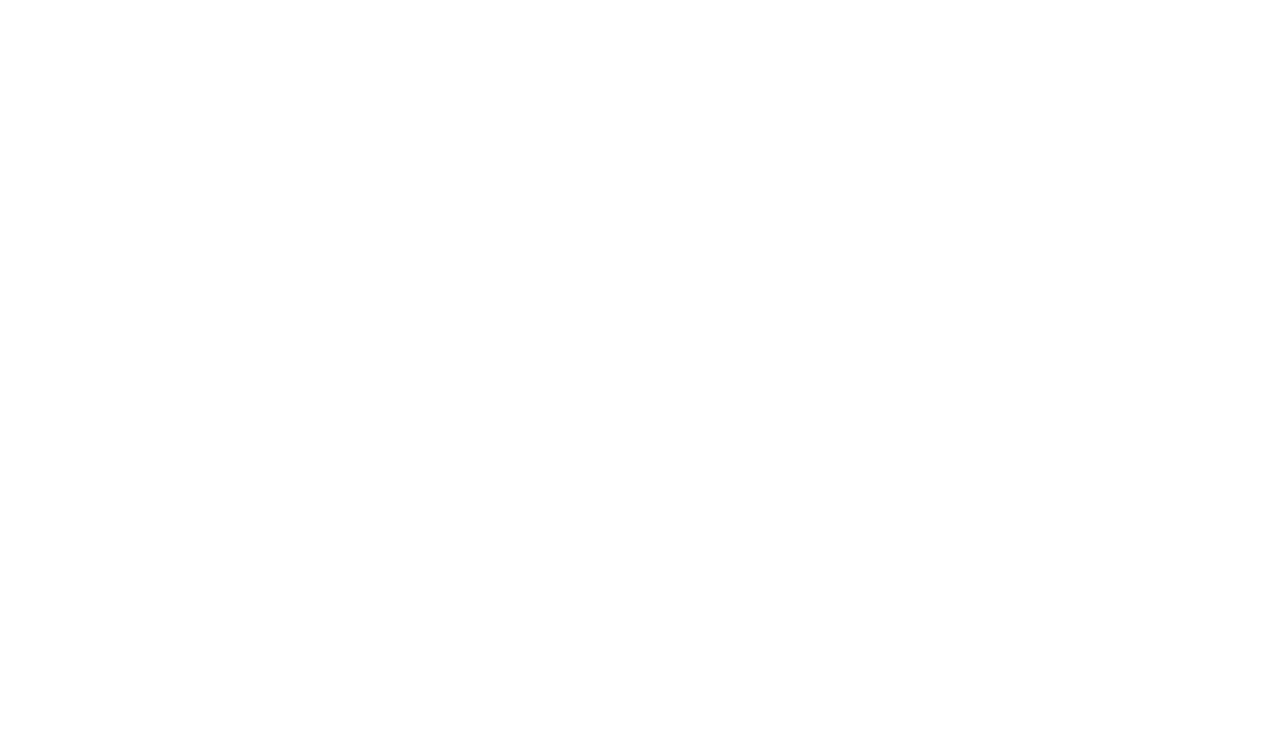
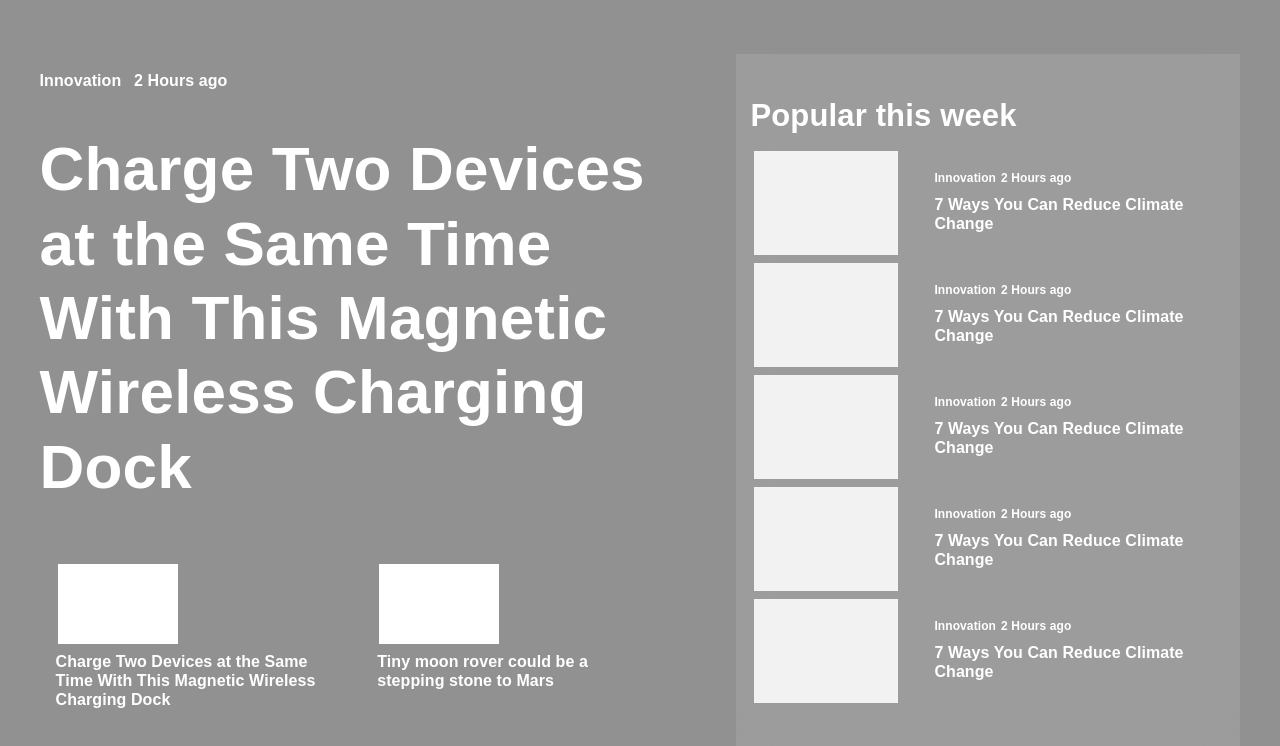
Before and after one commit to Dandarbaatar/CuteBoys, a React (Create React App) app in the folder frontend/: page / in a window 1280 px wide. Shown: the top 746 px of the page. Built offline with nearby package versions, Linux system fonts and the light colour scheme.

Commit message:
Orgil 1 Home

```diff
--- a/frontend/src/App.jsx
+++ b/frontend/src/App.jsx
@@ -1,8 +1,13 @@
 import logo from "./logo.svg";
 import "./App.css";
+import React from "react";
+import { Home } from "./Pages/Home";
 
 function App() {
-  return <div></div>;
+  return (
+    <div>
+      <Home />
+    </div>
+  );
 }
-
 export default App;
--- a/frontend/src/Pages/Home.jsx
+++ b/frontend/src/Pages/Home.jsx
@@ -0,0 +1,103 @@
+import "./home.css";
+import React from "react";
+export const Home = () => {
+  return (
+    <div className="Homebig">
+      <div className="Homepage1">
+        <div className="'HomePage1Left">
+          <div className="HomePage1Up">
+            <div className="Homepage1Text1">
+              <div className="Homepage1Text">Innovation</div>
+              <div className="Homepage1Text">2 Hours ago</div>
+            </div>
+            <h1 className="Homepage1Text2">
+              Charge Two Devices at the Same Time With This Magnetic Wireless
+              Charging Dock
+            </h1>
+          </div>
+          <div className="HomePage1Cards">
+            <div className="HomePage1Card">
+              <div className="HomePage1CardImg"></div>
+              <div className="HomePage1CardText">
+                Charge Two Devices at the Same Time With This Magnetic Wireless
+                Charging Dock
+              </div>
+            </div>
+            <div className="HomePage1Card">
+              <div className="HomePage1CardImg"></div>
+              <div className="HomePage1CardText">
+                Tiny moon rover could be a stepping stone to Mars
+              </div>
+            </div>
+          </div>
+        </div>
+        <div className="HomePage1Right">
+          <div className="HomePage1RightText1">Popular this week</div>
+          <div className="HomePage1RightText2">
+            <div className="HomePage1RightText2Card">
+              <div className="HomePage1RightText2CardImg"></div>
+              <div className="HomePage1RightText2CardTexts">
+                <div className="Homepage1Text11">
+                  <div className="HomePage1RightText2CardText">Innovation</div>
+                  <div className="HomePage1RightText2CardText">2 Hours ago</div>
+                </div>
+                <div className="HomePage1RightText2CardText1">
+                  7 Ways You Can Reduce Climate Change
+                </div>
+              </div>
+            </div>
+            <div className="HomePage1RightText2Card">
+              <div className="HomePage1RightText2CardImg"></div>
+              <div className="HomePage1RightText2CardTexts">
+                <div className="Homepage1Text11">
+                  <div className="HomePage1RightText2CardText">Innovation</div>
+                  <div className="HomePage1RightText2CardText">2 Hours ago</div>
+                </div>
+                <div className="HomePage1RightText2CardText1">
+                  7 Ways You Can Reduce Climate Change
+                </div>
+              </div>
+            </div>
+            <div className="HomePage1RightText2Card">
+              <div className="HomePage1RightText2CardImg"></div>
+              <div className="HomePage1RightText2CardTexts">
+                <div className="Homepage1Text11">
+                  <div className="HomePage1RightText2CardText">Innovation</div>
+                  <div className="HomePage1RightText2CardText">2 Hours ago</div>
+                </div>
+                <div className="HomePage1RightText2CardText1">
+                  7 Ways You Can Reduce Climate Change
+                </div>
+              </div>
+            </div>
+            <div className="HomePage1RightText2Card">
+              <div className="HomePage1RightText2CardImg"></div>
+              <div className="HomePage1RightText2CardTexts">
+                <div className="Homepage1Text11">
+                  <div className="HomePage1RightText2CardText">Innovation</div>
+                  <div className="HomePage1RightText2CardText">2 Hours ago</div>
+                </div>
+                <div className="HomePage1RightText2CardText1">
+                  7 Ways You Can Reduce Climate Change
+                </div>
+              </div>
+            </div>{" "}
+            <div className="HomePage1RightText2Card">
+              <div className="HomePage1RightText2CardImg"></div>
+              <div className="HomePage1RightText2CardTexts">
+                <div className="Homepage1Text11">
+                  <div className="HomePage1RightText2CardText">Innovation</div>
+                  <div className="HomePage1RightText2CardText">2 Hours ago</div>
+                </div>
+                <div className="HomePage1RightText2CardText1">
+                  7 Ways You Can Reduce Climate Change
+                </div>
+              </div>
+            </div>
+          </div>
+        </div>
+      </div>
+      <div className="Homepage2"></div>
+    </div>
+  );
+};
--- /dev/null
+++ b/frontend/src/Pages/home.css
@@ -0,0 +1,146 @@
+.Homepage1Text1 {
+  display: flex;
+  flex-direction: row;
+  gap: 1vw;
+}
+
+.Homepage1Text2 {
+  width: 608px;
+  height: 370px;
+  font-family: "arial";
+  font-style: normal;
+  font-weight: 700;
+  font-size: 62px;
+  line-height: 120%;
+  letter-spacing: 0.003em;
+  color: #ffffff;
+}
+.Homepage1 {
+  width: 100vw;
+  height: 100vh;
+  background-color: #919191;
+}
+.Homepage1Text {
+  font-family: "arial";
+  font-style: normal;
+  font-weight: 700;
+  font-size: 16px;
+  line-height: 120%;
+  letter-spacing: 0.005em;
+  color: #ffffff;
+}
+.Homepage1 {
+  display: flex;
+  flex-direction: row;
+  justify-content: space-around;
+  align-items: center;
+}
+.HomePage1Right {
+  width: 504px;
+  height: 693px;
+  background: rgba(255, 255, 255, 0.1);
+  backdrop-filter: blur(16px);
+  display: flex;
+  flex-direction: column;
+  gap: 2vh;
+  justify-content: center;
+}
+.Homepage1Text1 {
+  display: flex;
+  flex-direction: row;
+}
+.Homepage1Text11 {
+  display: flex;
+  flex-direction: row;
+  gap: 5px;
+}
+.HomePage1RightText2CardImg {
+  width: 144px;
+  height: 104px;
+  background-color: #f2f2f2;
+}
+.HomePage1RightText2Card {
+  display: flex;
+  flex-direction: row;
+  align-items: center;
+  justify-content: space-around;
+}
+.HomePage1RightText1 {
+  font-family: "arial";
+  font-style: normal;
+  font-weight: 700;
+  font-size: 31px;
+  line-height: 120%;
+  letter-spacing: 0.005em;
+  color: #ffffff;
+  margin-left: 14px;
+}
+.HomePage1RightText2CardText {
+  font-family: "arial";
+  font-style: normal;
+  font-weight: 700;
+  font-size: 12px;
+  line-height: 110%;
+  letter-spacing: 0.008em;
+  color: #ffffff;
+}
+.HomePage1RightText2CardTexts {
+  display: flex;
+  flex-direction: column;
+  gap: 10px;
+}
+.HomePage1RightText2CardText1 {
+  font-family: "arial";
+  font-style: normal;
+  font-weight: 700;
+  font-size: 16px;
+  line-height: 120%;
+  letter-spacing: 0.005em;
+  color: #ffffff;
+  width: 288px;
+  height: 38px;
+}
+.HomePage1RightText2 {
+  display: flex;
+  flex-direction: column;
+  gap: 1vh;
+}
+.HomePage1CardImg {
+  width: 120px;
+  height: 80px;
+  margin-right: 140px;
+  background-color: white;
+}
+.HomePage1Card {
+  display: flex;
+  flex-direction: column;
+  width: 296px;
+  height: 185px;
+  align-items: center;
+  justify-content: center;
+  gap: 1vh;
+  background: #919191;
+}
+.HomePage1Cards {
+  display: flex;
+  flex-direction: row;
+  gap: 2vw;
+}
+.HomePage1CardText {
+  width: 264px;
+  height: 57px;
+  left: 120px;
+  top: 830px;
+  font-family: "arial";
+  font-style: normal;
+  font-weight: 700;
+  font-size: 16px;
+  line-height: 120%;
+  letter-spacing: 0.005em;
+  color: #ffffff;
+}
+.HomePage1Card:hover {
+  background: rgba(255, 255, 255, 0.1);
+  backdrop-filter: blur(16px);
+  border-left: 3px solid #109be9;
+}
```
